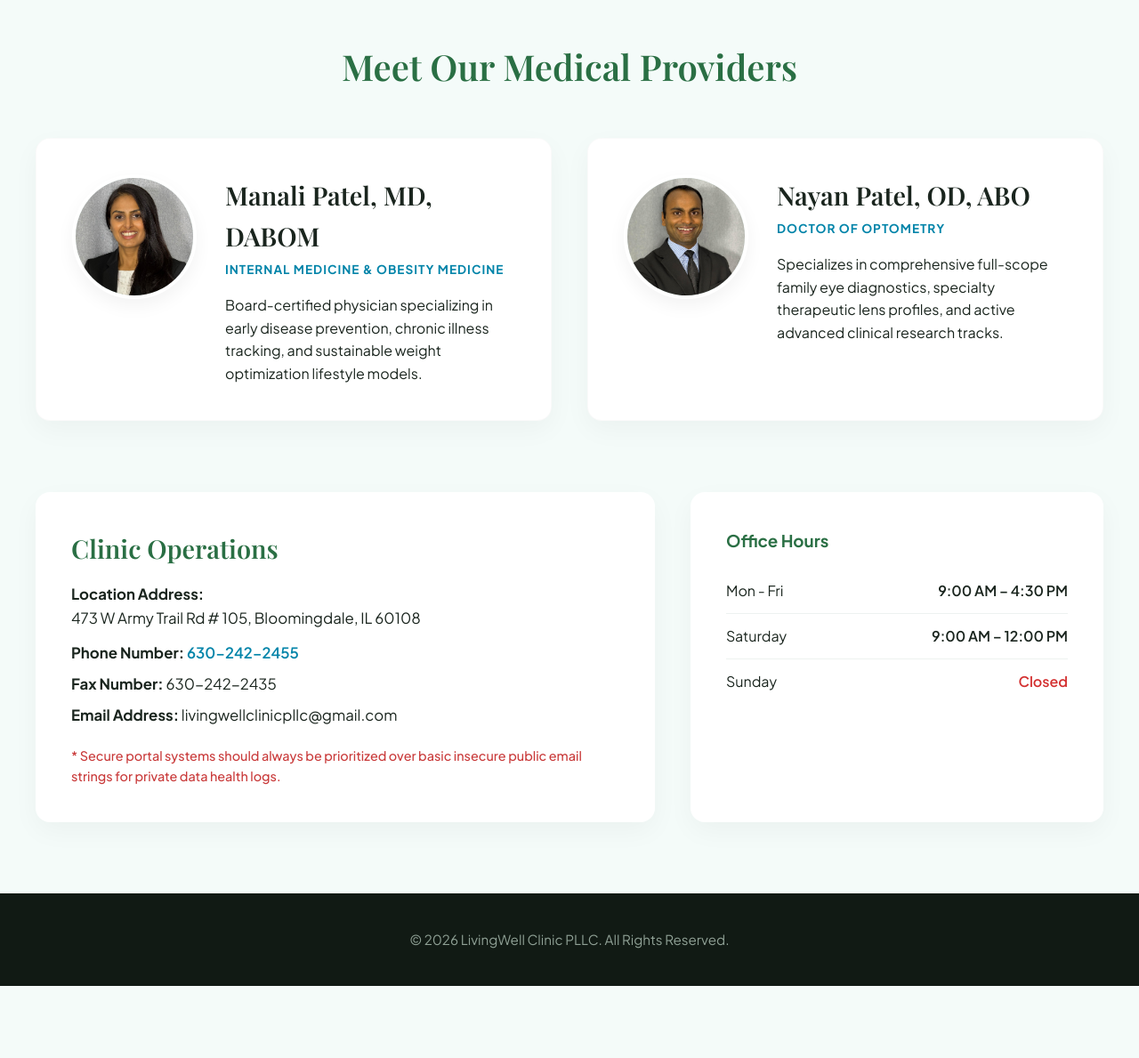
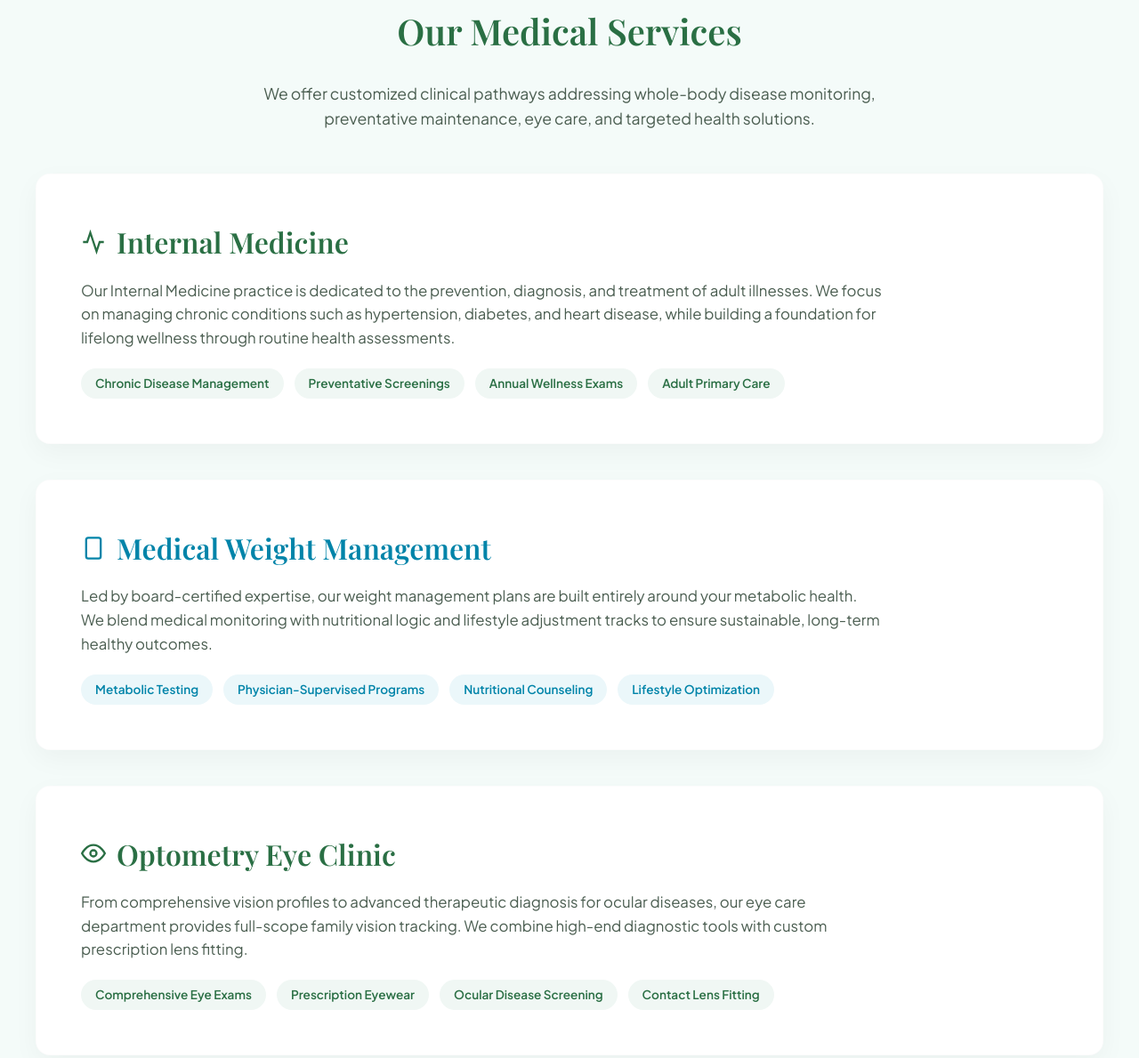
Before and after one commit to diyap606/livingwellclinic, a plain HTML site: page index.html in a window 1280 px wide. Shown: the part 900-2089 px from the top of the page at 89% size. Before the commit the page ends 2008 px from the top, so only its background shows below. Drawn offline with nearby package versions, Linux system fonts and the light colour scheme; a web font is replaced by a local one.

Commit message:
Update index.html

```diff
--- a/index.html
+++ b/index.html
@@ -257,6 +257,7 @@
             display: flex;
             flex-direction: column;
             gap: 8px;
+            text-decoration: none;
         }
 
         .feature-icon {
@@ -289,15 +290,77 @@
         .main-container {
             max-width: 1300px;
             margin: 0 auto;
-            padding: 80px 40px;
+            padding: 40px 40px 80px 40px;
         }
 
         .section-title {
             font-family: 'Playfair Display', serif;
             font-size: 2.5rem;
             color: var(--primary);
-            margin-bottom: 48px;
+            margin-bottom: 24px;
             text-align: center;
+        }
+
+        .section-subtitle {
+            text-align: center;
+            color: var(--text-light);
+            max-width: 700px;
+            margin: 0 auto 48px auto;
+            font-size: 1.1rem;
+        }
+
+        /* Services Single-Page Content Styling */
+        .services-scroll-area {
+            margin-bottom: 80px;
+        }
+
+        .service-detail-card {
+            background: white;
+            border-radius: 16px;
+            padding: 50px;
+            box-shadow: var(--shadow);
+            margin-bottom: 40px;
+            border: 1px solid rgba(0,0,0,0.01);
+        }
+
+        .service-detail-card h3 {
+            font-family: 'Playfair Display', serif;
+            font-size: 2rem;
+            margin-bottom: 16px;
+            display: flex;
+            align-items: center;
+            gap: 12px;
+        }
+
+        .service-detail-card.med h3 { color: var(--primary); }
+        .service-detail-card.weight h3 { color: var(--secondary); }
+        .service-detail-card.opt h3 { color: var(--primary); }
+
+        .service-detail-card p {
+            font-size: 1.05rem;
+            color: var(--text-light);
+            margin-bottom: 20px;
+            max-width: 900px;
+        }
+
+        .service-tags {
+            display: flex;
+            gap: 12px;
+            flex-wrap: wrap;
+        }
+
+        .service-tags span {
+            background-color: #F0F7F4;
+            color: var(--primary);
+            padding: 6px 16px;
+            border-radius: 30px;
+            font-size: 0.85rem;
+            font-weight: 600;
+        }
+
+        .service-detail-card.weight .service-tags span {
+            background-color: #EBF7FA;
+            color: var(--secondary);
         }
 
         /* Providers Presentation Grid */
@@ -324,7 +387,7 @@
             height: 140px;
             background-color: #E6F4F0;
             border-radius: 50%;
-            object-fit: cover; /* Keeps image correctly oriented inside circles */
+            object-fit: cover;
             flex-shrink: 0;
             border: 4px solid white;
             box-shadow: 0 8px 20px rgba(0,0,0,0.05);
@@ -427,9 +490,9 @@
                 <div class="dropdown">
                     <span class="dropdown-toggle">Services ▾</span>
                     <ul class="dropdown-menu">
-                        <li><a href="internal-medicine.html">Internal Medicine</a></li>
-                        <li><a href="optometry.html">Optometry Eye Clinic</a></li>
-                        <li><a href="weight-management.html">Weight Management</a></li>
+                        <li><a href="#internal-medicine">Internal Medicine</a></li>
+                        <li><a href="#optometry">Optometry Eye Clinic</a></li>
+                        <li><a href="#weight-management">Weight Management</a></li>
                     </ul>
                 </div>
                 <a href="https://yourstore.wewillship.com/?account_id=5667" target="_blank">Store</a>
@@ -449,33 +512,80 @@
                 <a href="http://healow.com/apps/practice/livingwell-clinic-pllc-31701?v=2" target="_blank" class="btn btn-secondary">Schedule an Appointment</a>
 
                 <div class="hero-features">
-                    <div class="feature-item">
+                    <a href="#internal-medicine" class="feature-item">
                         <div class="feature-icon primary">
                             <svg viewBox="0 0 24 24"><path d="M22 12h-4l-3 9L9 3l-3 9H2"/></svg>
                         </div>
                         <h3>Internal Medicine</h3>
                         <p>Comprehensive care for a healthier you.</p>
-                    </div>
-                    <div class="feature-item">
+                    </a>
+                    <a href="#weight-management" class="feature-item">
                         <div class="feature-icon secondary">
                             <svg viewBox="0 0 24 24"><rect x="5" y="2" width="14" height="20" rx="2"/><path d="M12 18h.01"/></svg>
                         </div>
                         <h3>Weight Management</h3>
                         <p>Personalized plans for lasting results.</p>
-                    </div>
-                    <div class="feature-item">
+                    </a>
+                    <a href="#optometry" class="feature-item">
                         <div class="feature-icon primary">
                             <svg viewBox="0 0 24 24"><circle cx="12" cy="12" r="3"/><path d="M1 12s4-8 11-8 11 8 11 8-4 8-11 8-11-8-11-8z"/></svg>
                         </div>
                         <h3>Optometry</h3>
                         <p>Clear vision for a better tomorrow.</p>
-                    </div>
+                    </a>
                 </div>
             </div>
         </div>
     </section>
 
     <main class="main-container">
+
+        <section class="services-scroll-area">
+            <h2 class="section-title">Our Medical Services</h2>
+            <p class="section-subtitle">We offer customized clinical pathways addressing whole-body disease monitoring, preventative maintenance, eye care, and targeted health solutions.</p>
+
+            <div id="internal-medicine" class="service-detail-card med">
+                <h3>
+                    <svg width="28" height="28" viewBox="0 0 24 24" fill="none" stroke="currentColor" stroke-width="2" style="stroke:var(--primary);"><path d="M22 12h-4l-3 9L9 3l-3 9H2"/></svg>
+                    Internal Medicine
+                </h3>
+                <p>Our Internal Medicine practice is dedicated to the prevention, diagnosis, and treatment of adult illnesses. We focus on managing chronic conditions such as hypertension, diabetes, and heart disease, while building a foundation for lifelong wellness through routine health assessments.</p>
+                <div class="service-tags">
+                    <span>Chronic Disease Management</span>
+                    <span>Preventative Screenings</span>
+                    <span>Annual Wellness Exams</span>
+                    <span>Adult Primary Care</span>
+                </div>
+            </div>
+
+            <div id="weight-management" class="service-detail-card weight">
+                <h3>
+                    <svg width="28" height="28" viewBox="0 0 24 24" fill="none" stroke="currentColor" stroke-width="2" style="stroke:var(--secondary);"><rect x="5" y="2" width="14" height="20" rx="2"/><path d="M12 18h.01"/></svg>
+                    Medical Weight Management
+                </h3>
+                <p>Led by board-certified expertise, our weight management plans are built entirely around your metabolic health. We blend medical monitoring with nutritional logic and lifestyle adjustment tracks to ensure sustainable, long-term healthy outcomes.</p>
+                <div class="service-tags">
+                    <span>Metabolic Testing</span>
+                    <span>Physician-Supervised Programs</span>
+                    <span>Nutritional Counseling</span>
+                    <span>Lifestyle Optimization</span>
+                </div>
+            </div>
+
+            <div id="optometry" class="service-detail-card opt">
+                <h3>
+                    <svg width="28" height="28" viewBox="0 0 24 24" fill="none" stroke="currentColor" stroke-width="2" style="stroke:var(--primary);"><circle cx="12" cy="12" r="3"/><path d="M1 12s4-8 11-8 11 8 11 8-4 8-11 8-11-8-11-8z"/></svg>
+                    Optometry Eye Clinic
+                </h3>
+                <p>From comprehensive vision profiles to advanced therapeutic diagnosis for ocular diseases, our eye care department provides full-scope family vision tracking. We combine high-end diagnostic tools with custom prescription lens fitting.</p>
+                <div class="service-tags">
+                    <span>Comprehensive Eye Exams</span>
+                    <span>Prescription Eyewear</span>
+                    <span>Ocular Disease Screening</span>
+                    <span>Contact Lens Fitting</span>
+                </div>
+            </div>
+        </section>
 
         <section id="providers">
             <h2 class="section-title">Meet Our Medical Providers</h2>
@@ -525,7 +635,7 @@
     </footer>
 
     <script>
-        document.querySelectorAll('nav a[href^="#"]').forEach(anchor => {
+        document.querySelectorAll('nav a[href^="#"], .hero-features a[href^="#"]').forEach(anchor => {
             anchor.addEventListener('click', function(e) {
                 e.preventDefault();
                 const targetId = this.getAttribute('href');
```
